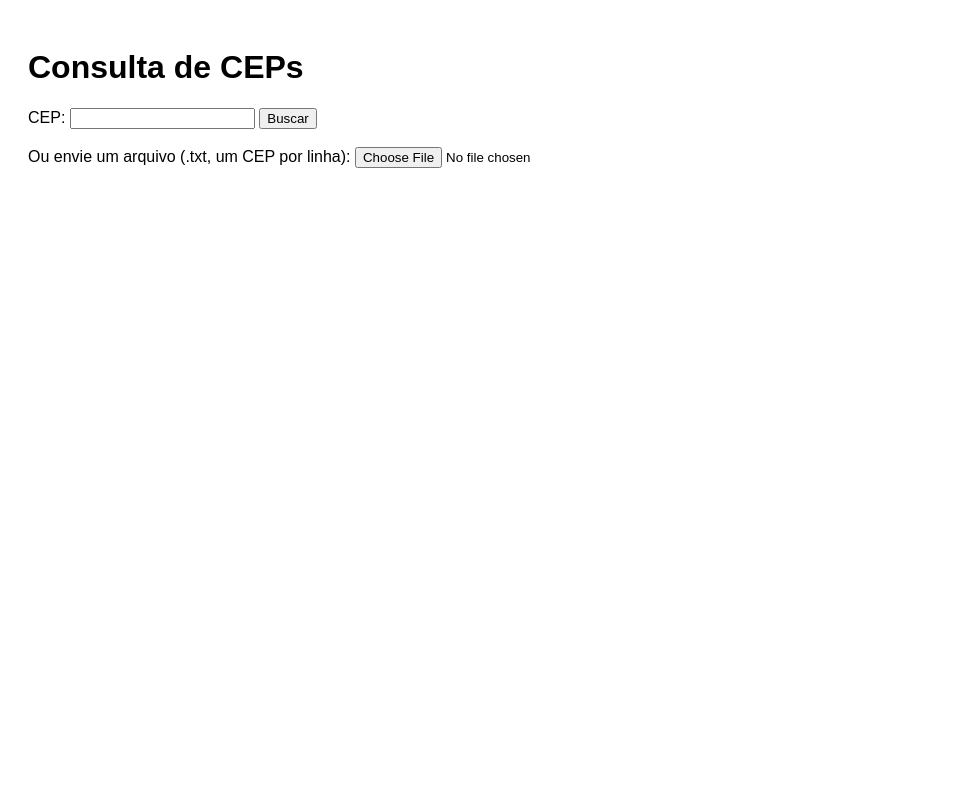
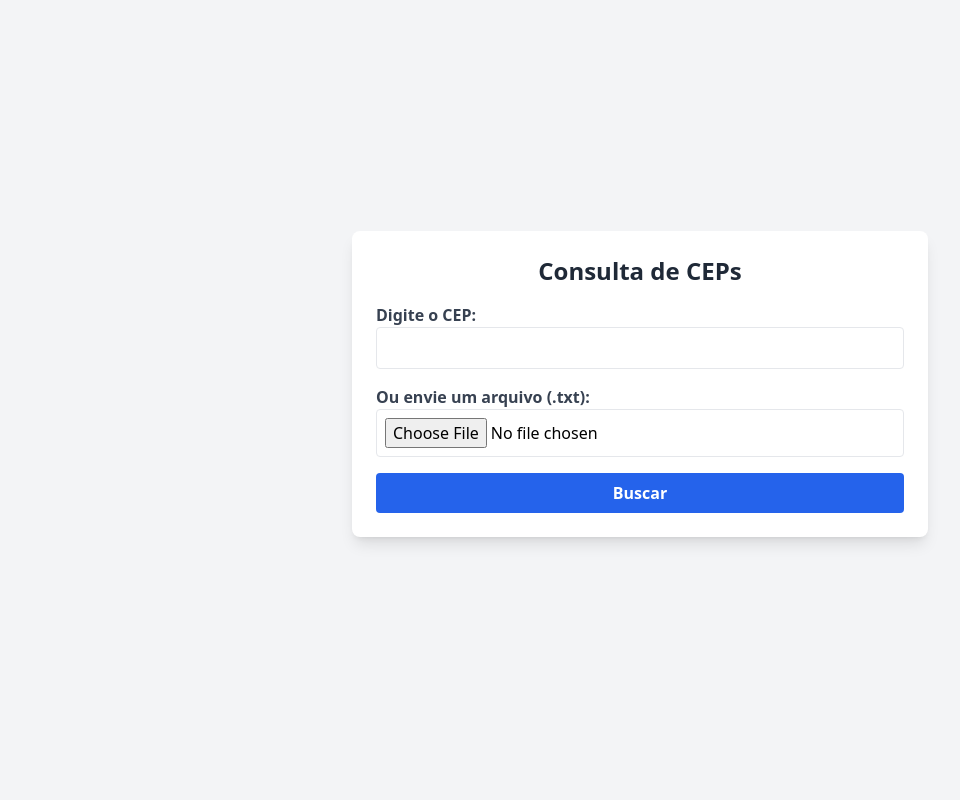
Before and after one commit to GitSolucoes/cep-get, a FastAPI app: page / in a window 1280 px wide. Shown: the whole page, without its empty margins (0-960 px from the left). Run offline with FastAPI, Linux system fonts and the light colour scheme; some libraries are stand-ins or nearby versions.

Commit message:
Update index.html

```diff
--- a/templates/index.html
+++ b/templates/index.html
@@ -1,59 +1,85 @@
 <!DOCTYPE html>
-<html lang="pt-br">
+<html lang="pt-BR">
 <head>
   <meta charset="UTF-8">
-  <title>Busca de CEP</title>
-  <style>
-    body { font-family: sans-serif; padding: 20px; }
-    #resultado pre { background: #eee; padding: 10px; border-radius: 4px; }
-  </style>
+  <title>Buscar Cards por CEP</title>
+  <script src="https://cdn.tailwindcss.com"></script>
 </head>
-<body>
-  <h1>Consulta de CEPs</h1>
+<body class="bg-gray-100 flex flex-col items-center justify-center min-h-screen p-4">
+  <div class="bg-white p-6 rounded-lg shadow-lg space-y-4 w-full max-w-xl">
+    <h1 class="text-2xl font-bold text-center text-gray-800">Consulta de CEPs</h1>
 
-  <form id="form-busca" enctype="multipart/form-data">
-    <label>CEP:
-      <input type="text" name="cep">
-    </label>
-    <button type="submit">Buscar</button>
-    <br><br>
-    <label>Ou envie um arquivo (.txt, um CEP por linha):
-      <input type="file" name="arquivo">
-    </label>
-    <br><br>
-  </form>
+    <form id="form-busca" class="space-y-4" enctype="multipart/form-data">
+      <div>
+        <label class="block text-gray-700 font-semibold">Digite o CEP:</label>
+        <input type="text" name="cep" class="border p-2 rounded w-full">
+      </div>
 
-  <div id="resultado"></div>
+      <div>
+        <label class="block text-gray-700 font-semibold">Ou envie um arquivo (.txt):</label>
+        <input type="file" name="arquivo" accept=".txt" class="border p-2 rounded w-full">
+      </div>
+
+      <button type="submit" class="w-full bg-blue-600 hover:bg-blue-700 text-white font-bold py-2 px-4 rounded">
+        Buscar
+      </button>
+
+      <div id="carregando" class="hidden text-blue-500 font-medium text-center">Carregando...</div>
+    </form>
+  </div>
+
+  <div id="resultado" class="mt-8 w-full max-w-2xl space-y-4"></div>
 
   <script>
     const form = document.getElementById('form-busca');
     const resultadoDiv = document.getElementById('resultado');
+    const carregando = document.getElementById('carregando');
 
     form.addEventListener('submit', async (e) => {
       e.preventDefault();
       const formData = new FormData(form);
+
+      resultadoDiv.innerHTML = '';
+      carregando.classList.remove('hidden');
 
       const response = await fetch('/buscar', {
         method: 'POST',
         body: formData
       });
 
+      carregando.classList.add('hidden');
+
       const contentType = response.headers.get("content-type");
 
       if (contentType.includes("application/json")) {
         const data = await response.json();
         if (data.resultados && data.resultados.length) {
-          resultadoDiv.innerHTML = "<h3>Resultados:</h3><ul>" +
-            data.resultados.map(r =>
-              `<li><strong>ID:</strong> ${r.id_card}, <strong>Cliente:</strong> ${r.cliente}, <strong>Fase:</strong> ${r.fase}, <strong>CEP:</strong> ${r.cep}, <strong>Criado em:</strong> ${r.criado_em}</li>`
-            ).join("") + "</ul>";
+          let html = '<h2 class="text-xl font-semibold text-gray-800 mb-4">Resultados:</h2>';
+          html += '<div class="grid gap-4">';
+
+          data.resultados.forEach(r => {
+            html += `
+              <div class="bg-white rounded-lg shadow p-4 border border-gray-200">
+                <p><strong>ID:</strong> ${r.id_card}</p>
+                <p><strong>Cliente:</strong> ${r.cliente}</p>
+                <p><strong>Fase:</strong> ${r.fase}</p>
+                <p><strong>CEP:</strong> ${r.cep}</p>
+                <p><strong>Criado em:</strong> ${r.criado_em}</p>
+              </div>
+            `;
+          });
+
+          html += '</div>';
+          resultadoDiv.innerHTML = html;
         } else {
-          resultadoDiv.innerHTML = "<p>Nenhum card encontrado para esse CEP.</p>";
+          resultadoDiv.innerHTML = "<p class='text-gray-600 text-center'>Nenhum card encontrado para esse CEP.</p>";
         }
-      }
-      else {
+      } else {
         const text = await response.text();
-        resultadoDiv.innerHTML = `<h3>Resultado do arquivo:</h3><pre>${text}</pre>`;
+        resultadoDiv.innerHTML = `
+          <h2 class="text-xl font-semibold text-gray-800 mb-4">Resultado do Arquivo:</h2>
+          <pre class="bg-white border border-gray-300 p-4 rounded-lg whitespace-pre-wrap">${text}</pre>
+        `;
       }
     });
   </script>
```
